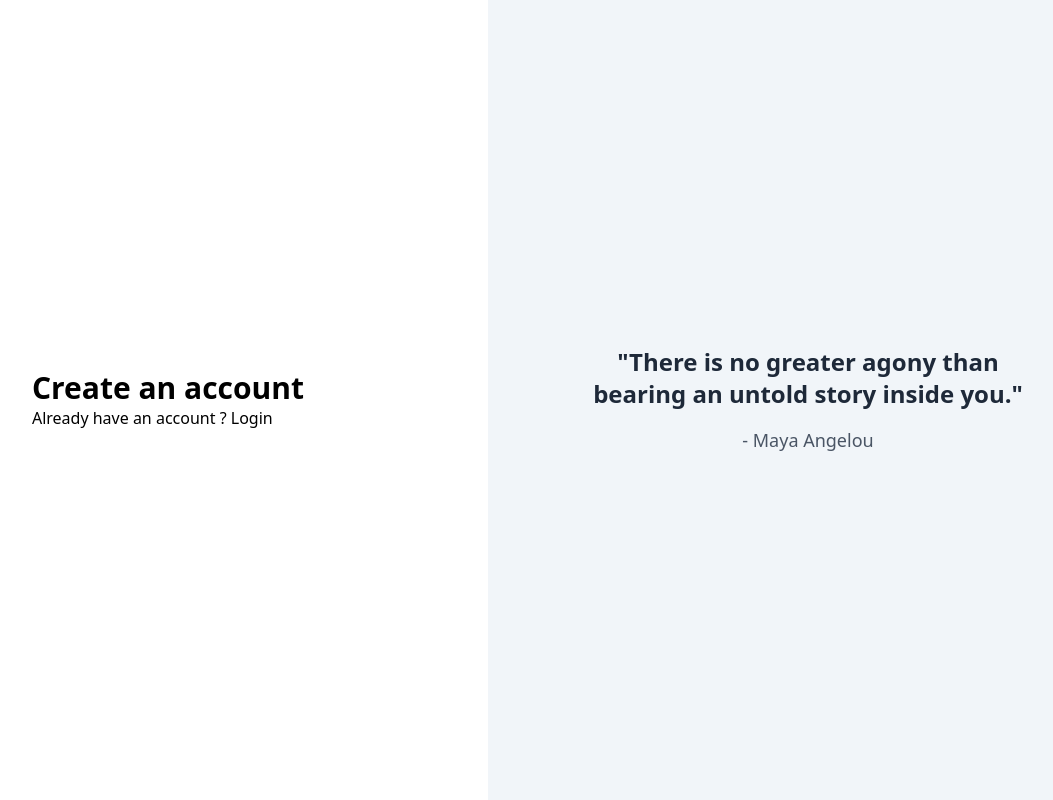
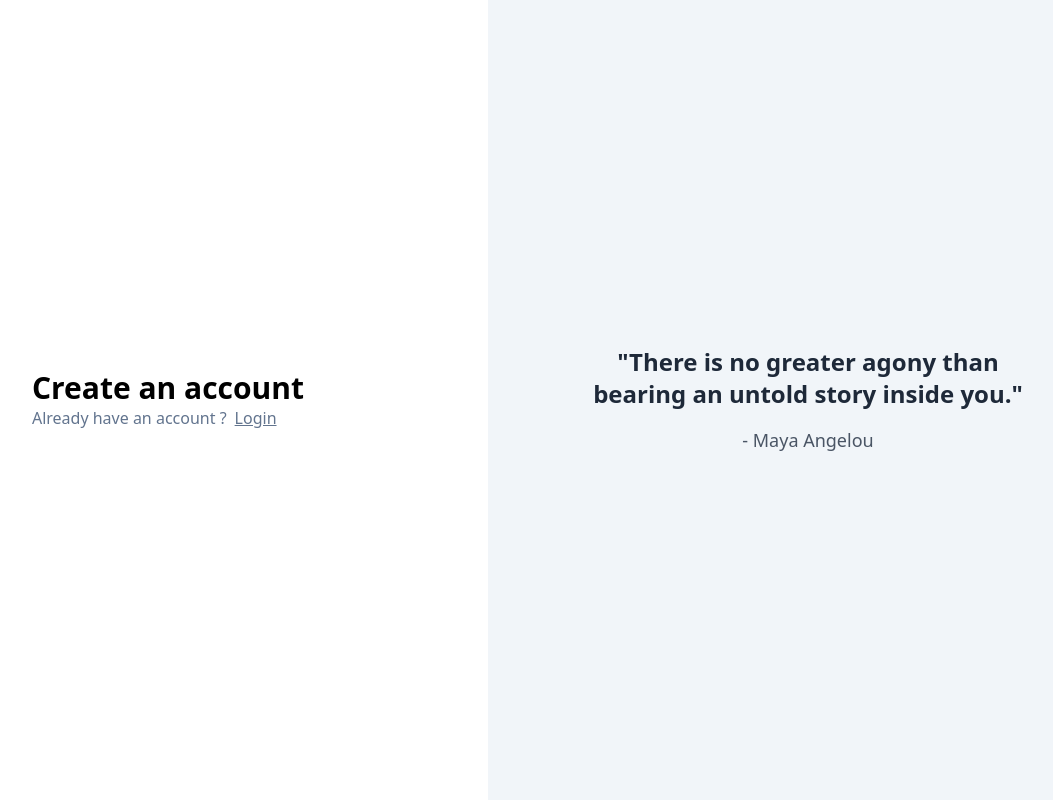
Before and after one commit to LakshayJ17/BlogNest, a React (Vite) app in the folder frontend/: page /signup in a window 1280 px wide. Shown: the whole page, without its empty margins (152-1205 px from the left). Built offline with nearby package versions, Linux system fonts and the light colour scheme.

Commit message:
added component

```diff
--- a/frontend/src/components/Auth.tsx
+++ b/frontend/src/components/Auth.tsx
@@ -1,3 +1,6 @@
+import { ChangeEvent } from "react"
+import { Link } from "react-router-dom"
+
 export const Auth = ({ type }: { type: "signup" | "signin" }) => {
     return <div className="h-screen flex justify-center flex-col">
         <div className="flex justify-center">
@@ -5,11 +8,25 @@
                 <div className="text-3xl font-extrabold">
                     Create an account
                 </div>
-                <div>
-                    Already have an account ? Login
+                <div className="text-slate-500">
+                    Already have an account ?
+                    <Link className="pl-2 underline" to={"/signin"}>Login</Link>
                 </div>
             </div>
         </div>
 
     </div>
 }
+
+interface LabeledInputType{
+    label: string,
+    placeholder: string,
+    onChange: (e: ChangeEvent <HTMLInputElement>) => void
+
+}
+function LabeledInput({label, placeholder, onChange}: LabeledInputType){
+    return <div>
+        <label className="block mb-2 text-sm font-medium text-gray-900 dark:text-white">{label}</label>
+        <input onChange={onChange} type="text" id="first_name" className="bg-gray-50 border border-gray-300 text-gray-900 text-sm rounded-lg focus:ring-blue-500 focus:border-blue-500 block w-full p-2.5 dark:bg-gray-700 dark:border-gray-600 dark:placeholder-gray-400 dark:text-white dark:focus:ring-blue-500 dark:focus:border-blue-500" placeholder="John" required />
+    </div>
+}
```
